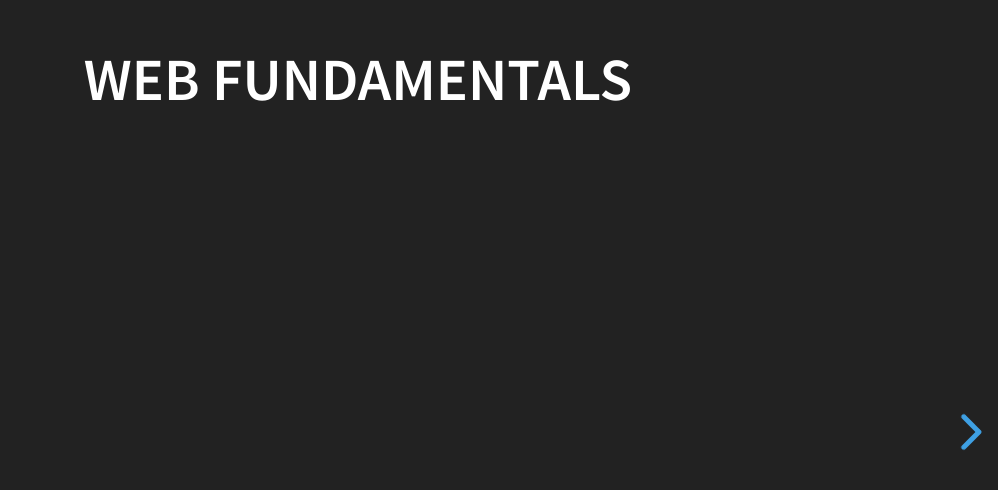
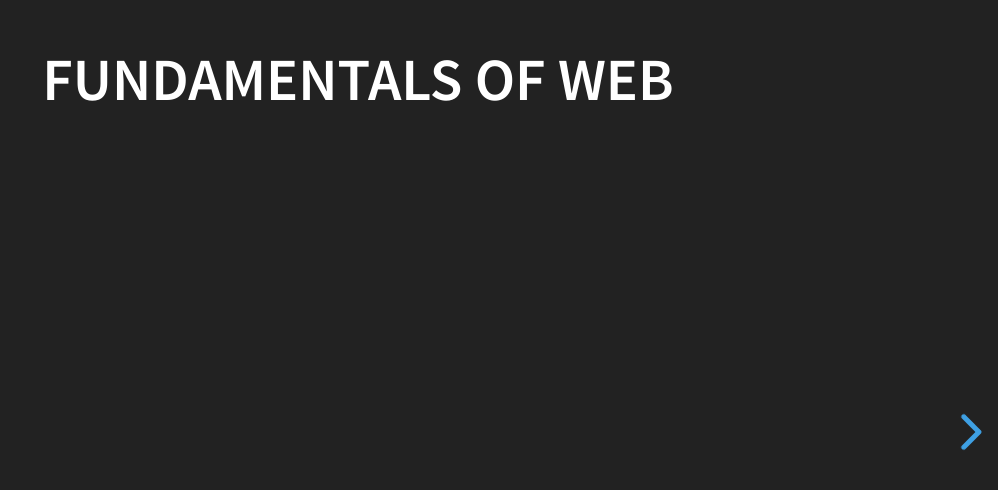
Before and after one commit to fatagun/WebFundamentals, a plain HTML site: page index.html in a window 1280 px wide. Shown: the part 306-796 px from the top of the page, without its empty margins (282-1280 px from the left). Drawn offline with Linux system fonts and the light colour scheme.

Commit message:
removed something

```diff
--- a/index.html
+++ b/index.html
@@ -39,7 +39,7 @@
 		<div class="reveal">
 			<div class="slides">
 				<section>
-					<h3>Web Fundamentals</h3>
+					<h3>Fundamentals of Web</h3>
 				</section>
 
 				<section>
```
